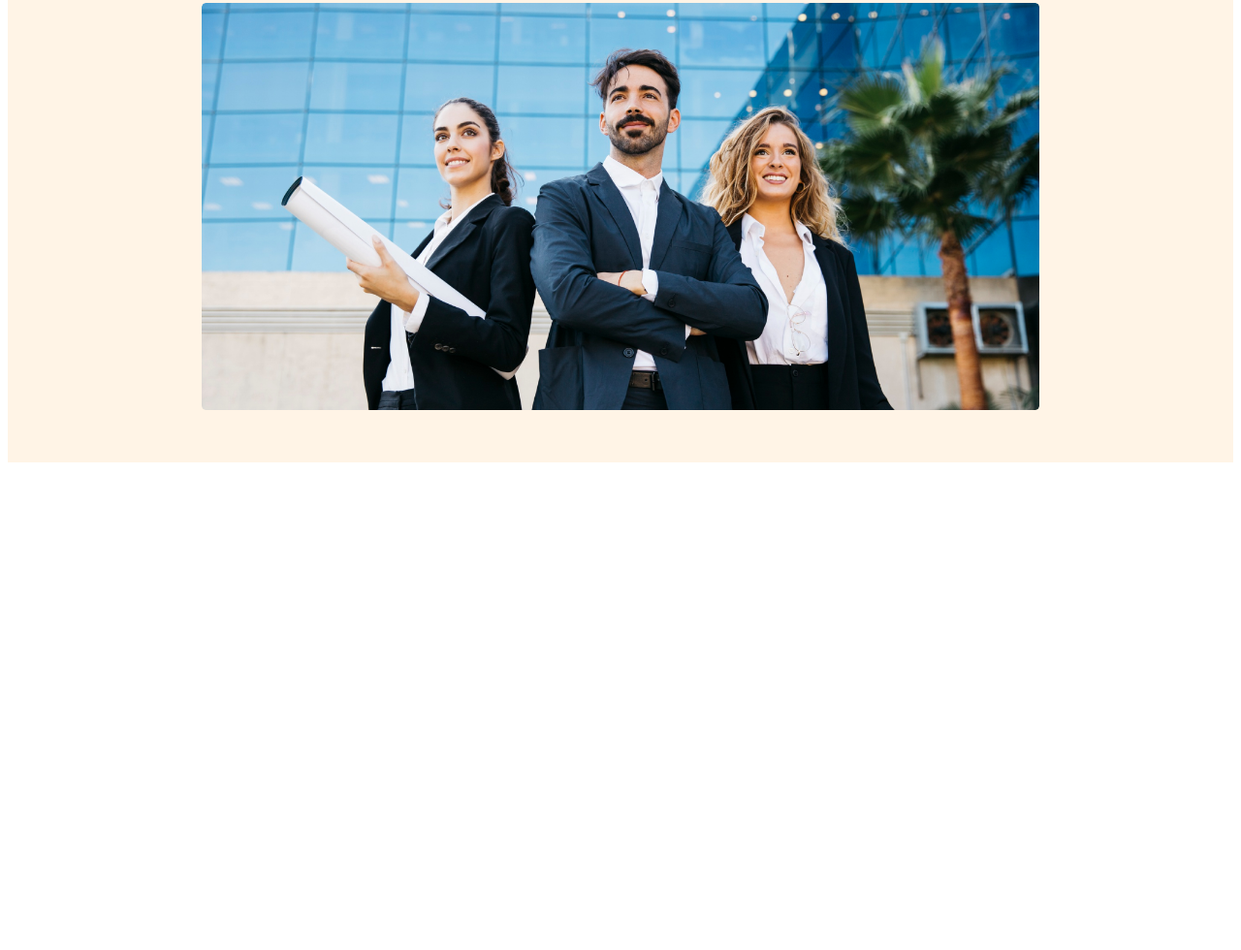
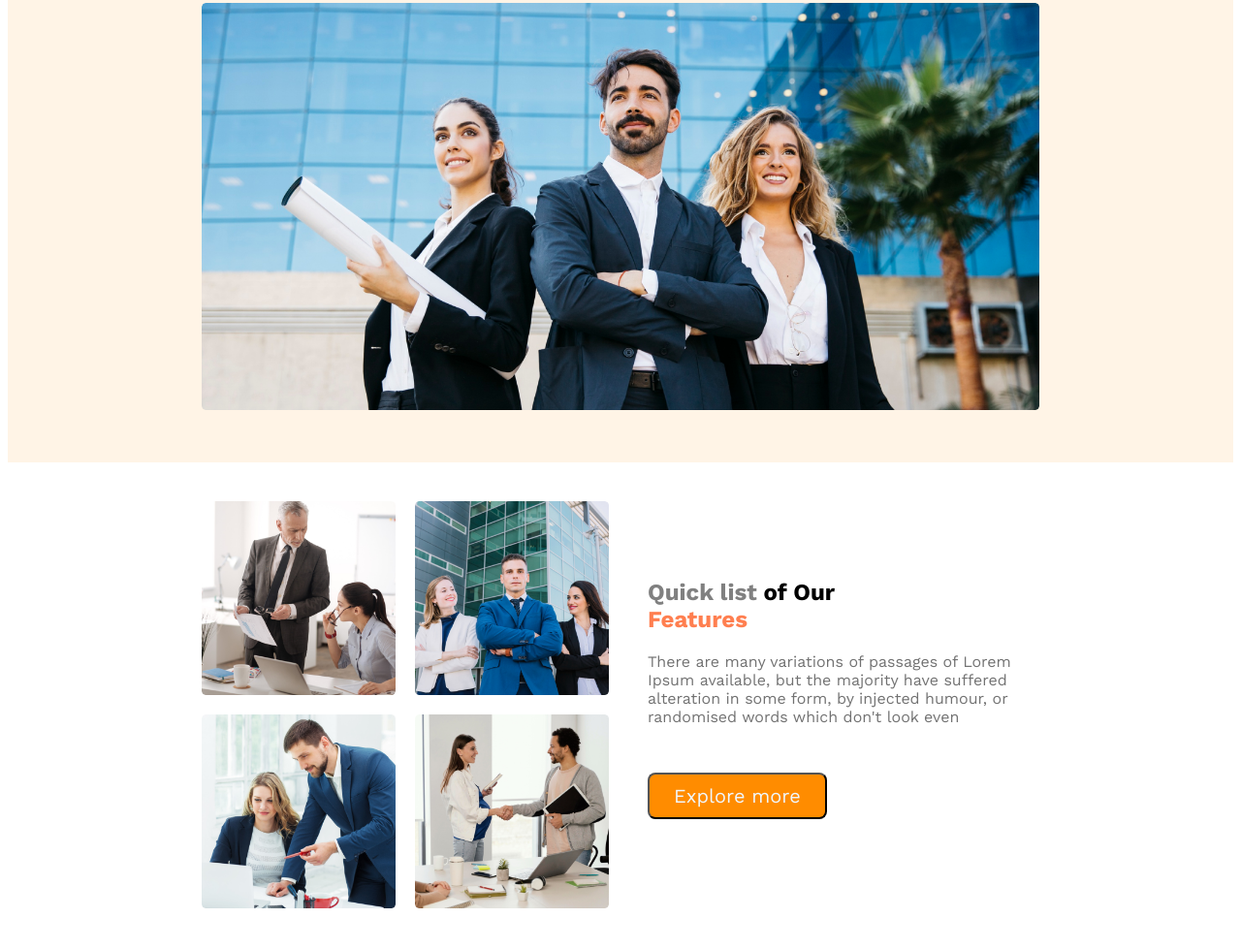
Before and after one commit to shuvo3837/Architacts-website, a plain HTML site: page index.html in a window 1280 px wide. Shown: the part 539-1519 px from the top of the page at 97% size. Before the commit the page ends 1024 px from the top, so only its background shows below. Drawn offline with nearby package versions, Linux system fonts and the light colour scheme.

Commit message:
added this features section

```diff
--- a/index.html
+++ b/index.html
@@ -35,6 +35,28 @@
             </div>
         </section>
     </header>
+
+    <!-- header section end -->
+
+    <main>
+        <!-- features section -->
+
+        <div class="container">
+            <div class="features-img">
+                <img src="./images/team1.png" alt="" class="image">
+                <img src="./images/team2.png" alt="" class="image">
+                <img src="./images/team3.png" alt="" class="image">
+                <img src="./images/team4.png" alt="" class="image">
+            </div>
+            <div class="features-discription">
+                <h2 class="features-title"><span class="gry">Quick list</span> of Our <br> <span class="bright">Features</span></h2>
+                <p class="pera">
+                    There are many variations of passages of Lorem Ipsum available, but the majority have suffered alteration in some form, by injected humour, or randomised words which don't look even
+                </p>
+                <button class="btn">Explore more</button>
+            </div>
+        </div>
+    </main>
 </body>
 
 </html>
--- a/style.css
+++ b/style.css
@@ -49,7 +49,7 @@ nav > ul{
     border-radius: 8px;
     color: aliceblue;
     cursor: pointer;
-    margin: 32px;
+    margin: 32px 0px;
 }
 
 .banner-img{
@@ -78,3 +78,33 @@ nav > ul{
         padding: 20px;
     }
 }
+/* main style */
+main{
+    max-width: 1440px;
+    margin: 0 auto;
+}
+
+/* features style */
+.container{
+    display: flex;
+    justify-content: center;
+    align-items: center;
+    gap: 40px;
+    padding: 40px 200px;
+}
+
+.features-img{
+    display: grid;
+    grid-template-columns: repeat(2, 200px);
+    gap: 20px;
+}
+.features-img img{
+    width: 100%;
+}
+
+.gry{
+    color: gray;
+}
+.bright{
+    color: coral;
+}
```
